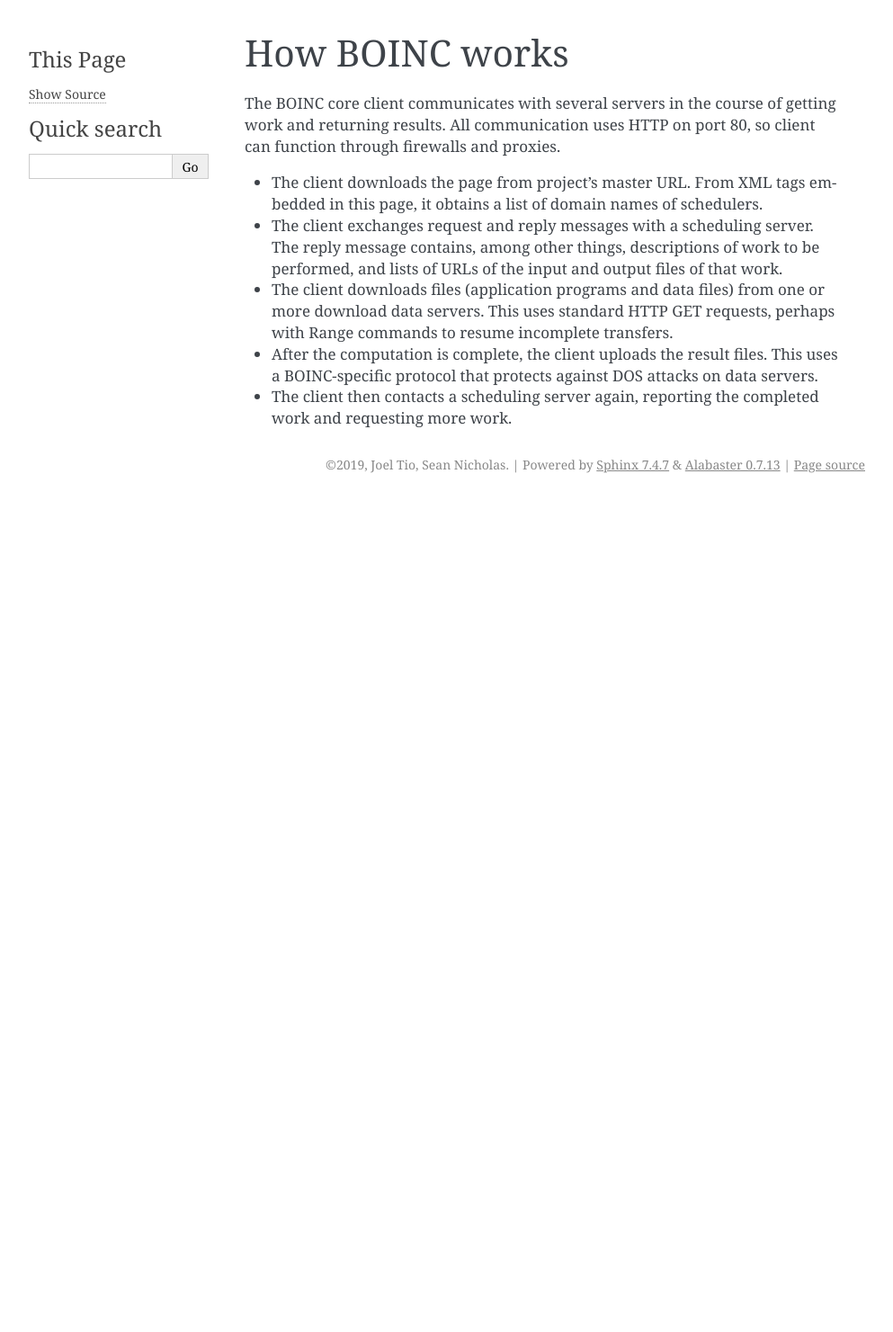
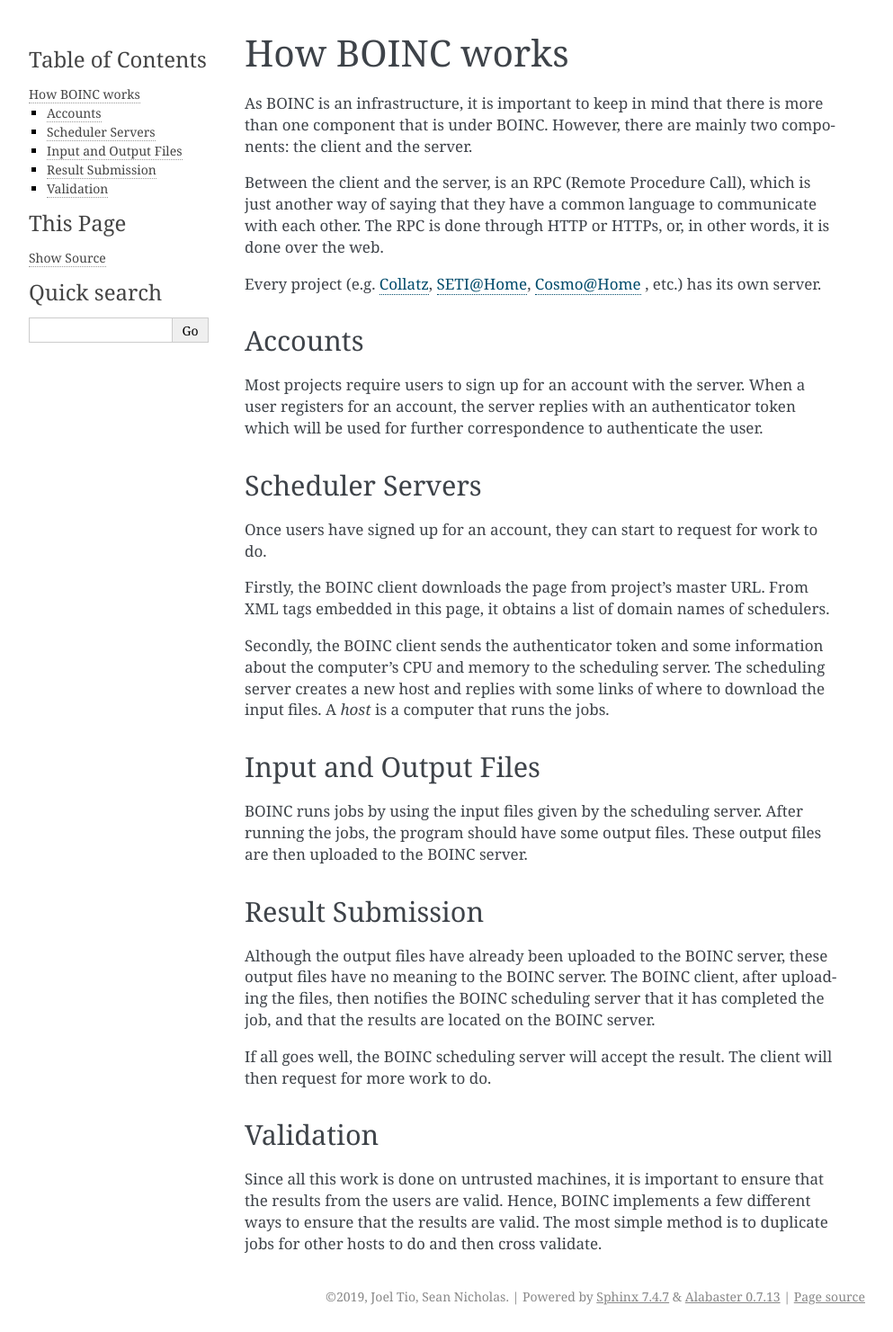
Before and after one commit to seannich/distro, a Sphinx documentation site: the page built from docs/source/boincworks.rst, in a window 1280 px wide. Shown: the whole page at 90% size, without its empty margins (148-1141 px from the left). Built offline with Sphinx 7.4.7, drawn with Linux system fonts in a browser that asks for light colours; before the commit the page ends 900 px from its top, so only the background shows below that.

Commit message:
Update how boinc works page in docs

```diff
--- a/docs/source/boincworks.rst
+++ b/docs/source/boincworks.rst
@@ -1,15 +1,59 @@
 How BOINC works
 ===============
-The BOINC core client communicates with several servers in the course of getting work and returning results. All communication uses HTTP on port 80, so client can function through firewalls and proxies.
+As BOINC is an infrastructure, it is important to keep in mind that there is
+more than one component that is under BOINC. However, there are mainly two
+components: the client and the server.
 
-* The client downloads the page from project's master URL. From XML tags embedded in this page, it obtains a list of domain names of schedulers.
+Between the client and the server, is an RPC (Remote Procedure Call), which is
+just another way of saying that they have a common language to communicate with
+each other. The RPC is done through HTTP or HTTPs, or, in other words, it is
+done over the web.
 
-* The client exchanges request and reply messages with a scheduling server. The reply message contains, among other things, descriptions of work to be performed, and lists of URLs of the input and output files of that work.
+Every project (e.g. `Collatz <http://boinc.thesonntags.com/collatz/>`_,
+`SETI@Home <https://setiathome.berkeley.edu/>`_, `Cosmo@Home <http://www.astronomysource.com/tag/cosmoshome/>`_
+, etc.) has its own server.
 
-* The client downloads files (application programs and data files) from one or more download data servers. This uses standard HTTP GET requests, perhaps with Range commands to resume incomplete transfers.
+Accounts
+--------
+Most projects require users to sign up for an account with the server. When a
+user registers for an account, the server replies with an authenticator token
+which will be used for further correspondence to authenticate the user.
 
-* After the computation is complete, the client uploads the result files. This uses a BOINC-specific protocol that protects against DOS attacks on data servers.
+Scheduler Servers
+-----------------
+Once users have signed up for an account, they can start to request for work
+to do.
 
-* The client then contacts a scheduling server again, reporting the completed work and requesting more work.
+Firstly, the BOINC client downloads the page from project's master URL. From
+XML tags embedded in this page, it obtains a list of domain names of
+schedulers.
+
+Secondly, the BOINC client sends the authenticator token and some information
+about the computer's CPU and memory to the scheduling server. The scheduling
+server creates a new host and replies with some links of where to download the
+input files. A `host` is a computer that runs the jobs.
+
+Input and Output Files
+----------------------
+BOINC runs jobs by using the input files given by the scheduling server. After
+running the jobs, the program should have some output files. These output files
+are then uploaded to the BOINC server.
+
+Result Submission
+-----------------
+Although the output files have already been uploaded to the BOINC server, these
+output files have no meaning to the BOINC server. The BOINC client, after
+uploading the files, then notifies the BOINC scheduling server that it has
+completed the job, and that the results are located on the BOINC server.
+
+If all goes well, the BOINC scheduling server will accept the result. The
+client will then request for more work to do.
+
+Validation
+----------
+Since all this work is done on untrusted machines, it is important to ensure
+that the results from the users are valid. Hence, BOINC implements a few
+different ways to ensure that the results are valid. The most simple method is
+to duplicate jobs for other hosts to do and then cross validate.
 
 .. toctree::
```
